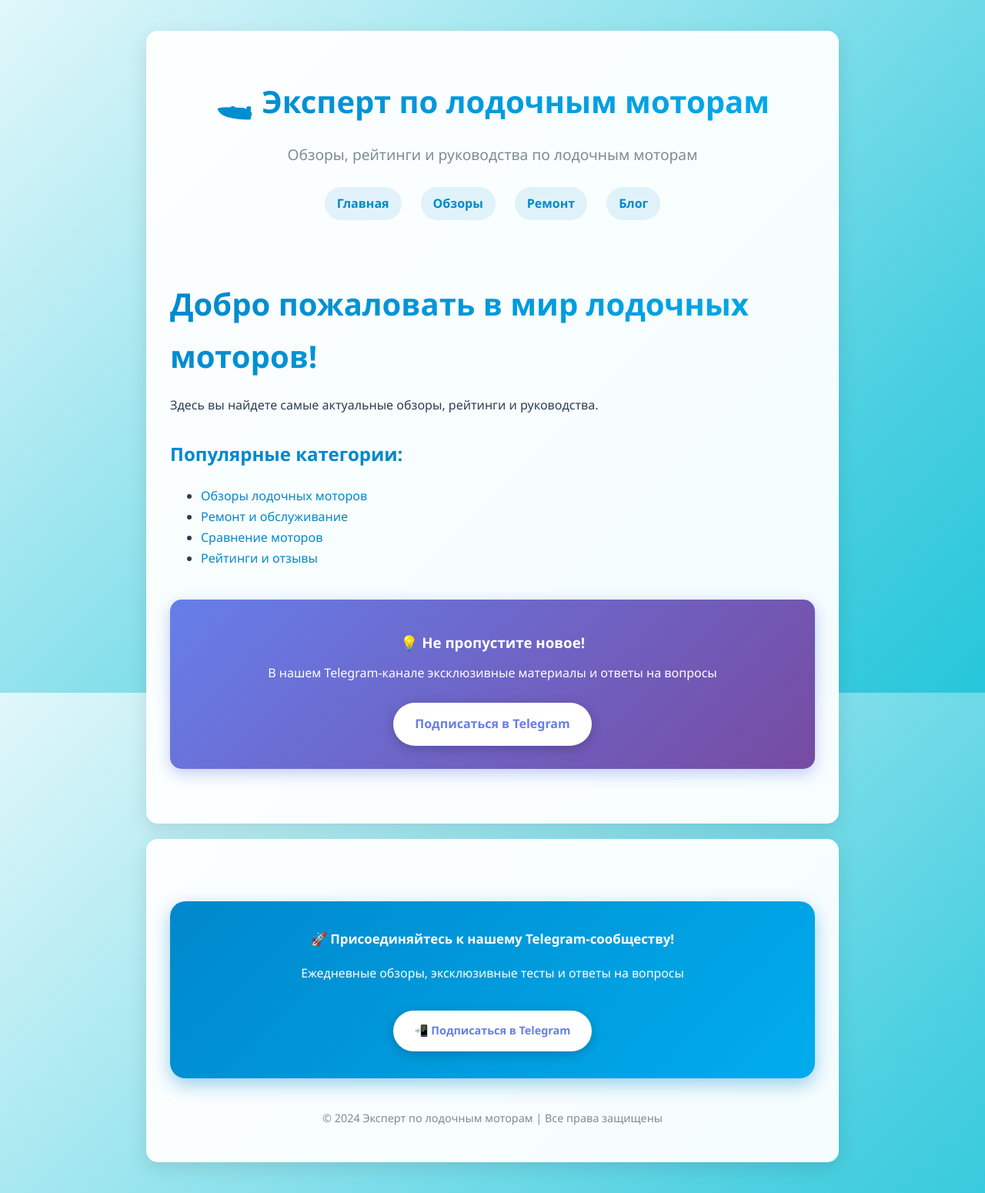
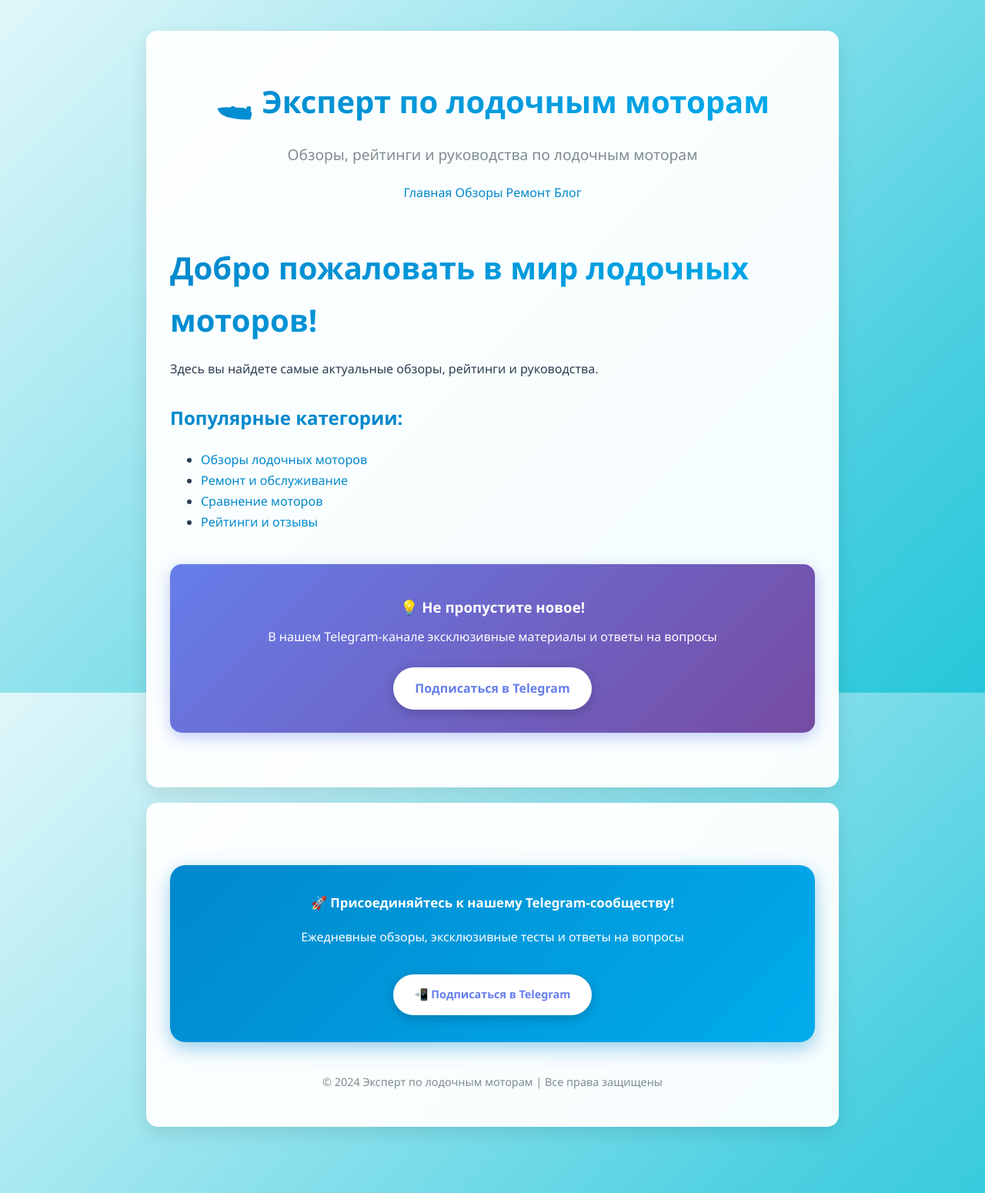
Before and after one commit to lodochnye-motory/lodochnye-motory.github.io, a Jekyll site: the page built from index.md, in a window 1280 px wide. Shown: the whole page at 77% size. Built offline with Jekyll 4.4.1, drawn with Linux system fonts in a browser that asks for light colours.

Commit message:
Update default.html

```diff
--- a/_layouts/default.html
+++ b/_layouts/default.html
@@ -61,12 +61,13 @@
             margin-bottom: 30px;
         }
 
-        nav {
-            display: flex;
-            justify-content: center;
-            gap: 25px;
-            margin: 25px 0;
-            flex-wrap: wrap;
+        <nav>
+           <a href="/">Главная</a>
+           <a href="/obzory/">Обзоры</a>
+           <a href="/remont/">Ремонт</a>
+           <a href="/blog/">Блог</a>
+           <a href="https://t.me/+sM-I_3xdgHAxMDIy" target="_blank" class="nav-telegram">📢 Telegram канал</a>
+        </nav>
         }
 
         nav a {
```
